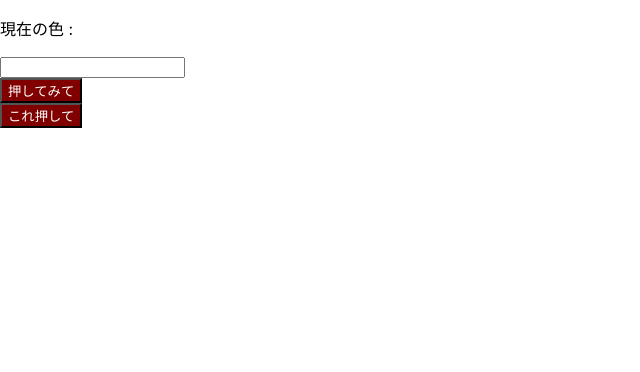
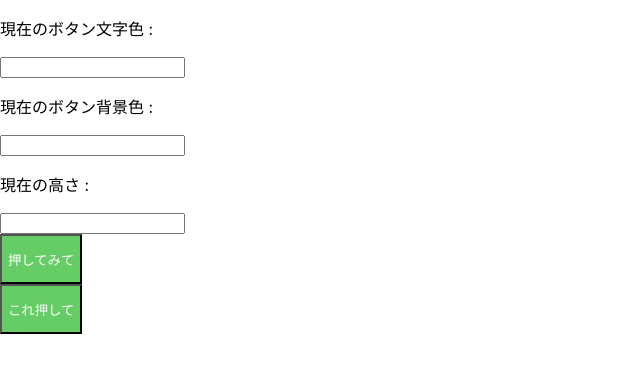
Before and after one commit to yusuke39/components, a React (Create React App) app: page / in a window 1280 px wide. Shown: the top 372 px of the page, without its empty margins (0-640 px from the left). Built offline with nearby package versions, Linux system fonts and the light colour scheme.

Commit message:
動的にCSS変更

```diff
--- a/src/App.js
+++ b/src/App.js
@@ -3,18 +3,46 @@ import Button from "./share/Button";
 // import Form from "./share/Form";
 
 const App = () => {
-  const [color, setText] = useState("");
+  const [color, setColor] = useState("");
+  const [backgroundColor, setBackgroundColor] = useState("");
+  const [height, setHeight] = useState("");
 
-  const changeColor = (e, color) => {
-    setText(() => e.target.value);
+  const changeColor = (e) => {
+    setColor(() => e.target.value);
+  };
+
+  const changeBackgroundColor = (e) => {
+    setBackgroundColor(() => e.target.value);
+  };
+
+  const changeheigt = (e) => {
+    setHeight(() => e.target.value);
   };
 
   return (
     <div>
-      <p>現在の色 : {color}</p>
+      <p>現在のボタン文字色 : {color}</p>
       <input onChange={changeColor} value={color} type="text"></input>
-      <Button buttonName="押してみて" backgroundColor={color} />
-      <Button buttonName="これ押して" backgroundColor={color} />
+      <p>現在のボタン背景色 : {backgroundColor}</p>
+      <input
+        onChange={changeBackgroundColor}
+        value={backgroundColor}
+        type="text"
+      ></input>
+      <p>現在の高さ : {height}</p>
+      <input onChange={changeheigt} value={height} type="number"></input>
+      <Button
+        buttonName="押してみて"
+        color={color}
+        backgroundColor={backgroundColor}
+        height={height}
+      />
+      <Button
+        buttonName="これ押して"
+        color={color}
+        backgroundColor={backgroundColor}
+        height={height}
+      />
     </div>
   );
 };
--- a/src/share/Button.js
+++ b/src/share/Button.js
@@ -1,14 +1,21 @@
 import "../css/share/Button.css";
 
 const Button = (props) => {
-  const ButtonStyle = (backgroundColor) => ({
-    color: "#ffffff",
-    backgroundColor: backgroundColor ? backgroundColor : "#800000",
+  const ButtonStyle = (color, backgroundColor, height) => ({
+    color: color ? color : "#ffffff",
+    height: height ? height : 50,
+    backgroundColor: backgroundColor ? backgroundColor : "#66CC66",
   });
 
   return (
     <div>
-      <button style={ButtonStyle(props.backgroundColor)}>
+      <button
+        style={ButtonStyle(
+          props.color,
+          props.backgroundColor,
+          parseInt(props.height)
+        )}
+      >
         {props.buttonName}
       </button>
     </div>
```
